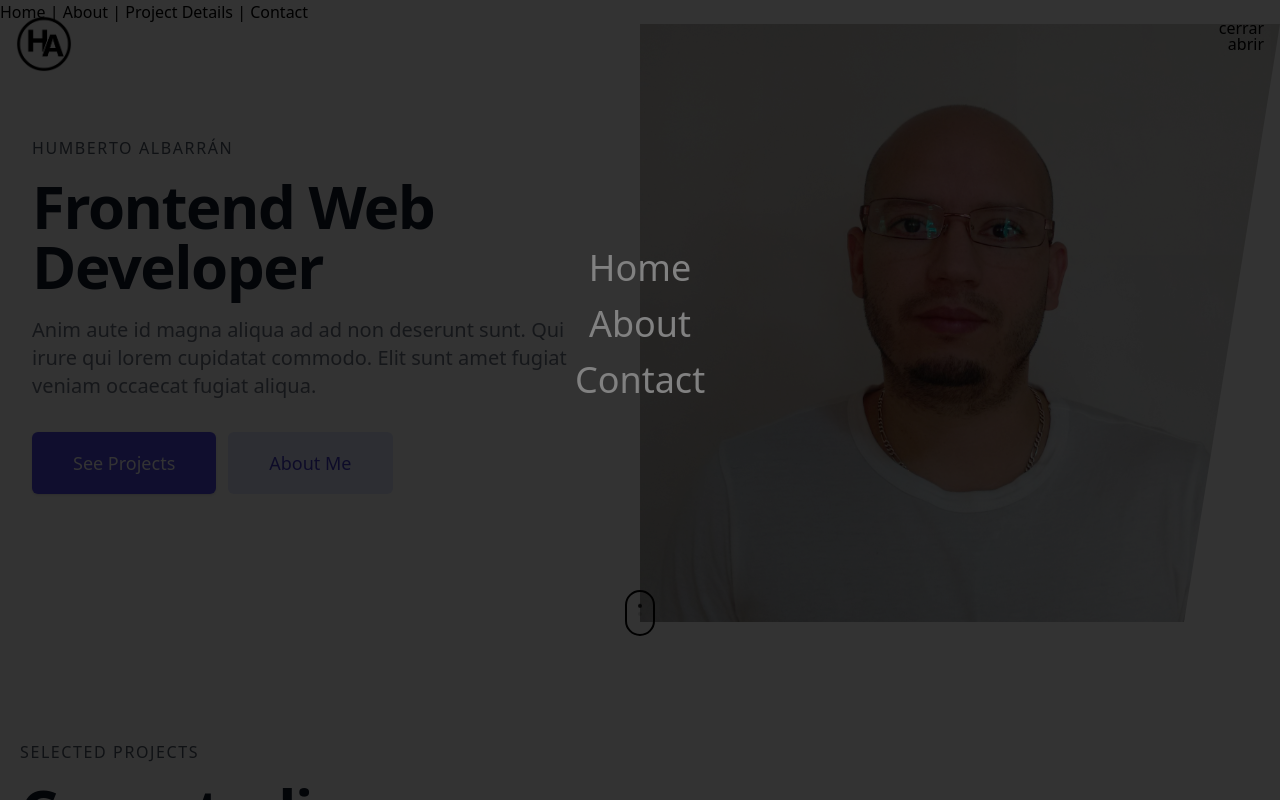
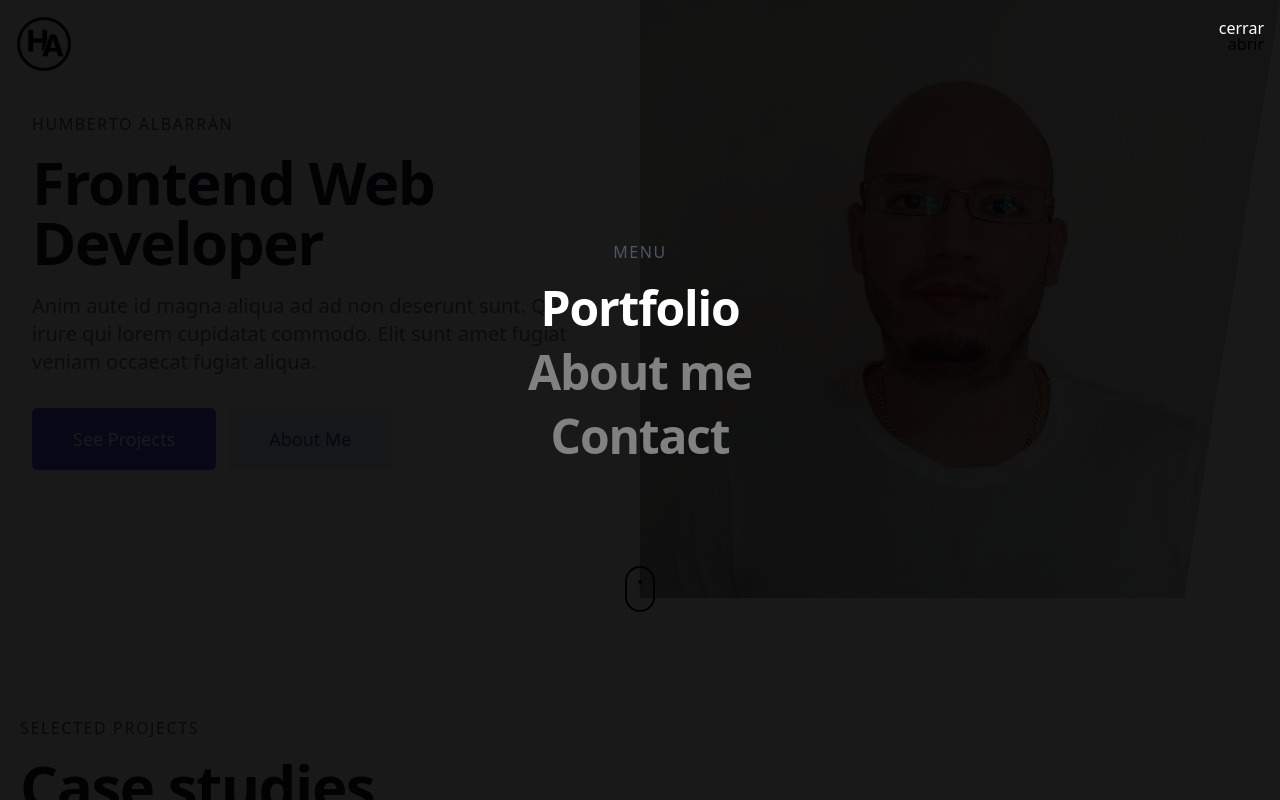
Before and after one commit to hjalbarran/portfolio-v1, a Vue app: page / in a window 1280 px wide. Both pictures are taken after a click on the button "abrir". Shown: the top 800 px of the page. Built offline with nearby package versions, Linux system fonts and the light colour scheme.

Commit message:
Mejoras en UX 'transitions' en el curtain menu

```diff
--- a/public/index.html
+++ b/public/index.html
@@ -1,5 +1,5 @@
 <!DOCTYPE html>
-<html lang="">
+<html lang="en">
   <head>
     <meta charset="utf-8">
     <meta http-equiv="X-UA-Compatible" content="IE=edge">
--- a/src/App.vue
+++ b/src/App.vue
@@ -1,9 +1,9 @@
 <template>
   <div>
-    <router-link :to="{ name: 'Home' }">Home</router-link> |
+    <!-- <router-link :to="{ name: 'Home' }">Home</router-link> |
     <router-link to="/about">About</router-link> |
     <router-link :to="{ name: 'projectDetails', params:{ projectName:'Offyrus' }}">Project Details</router-link> |
-    <router-link :to="{ name: 'contact' }">Contact</router-link>
+    <router-link :to="{ name: 'contact' }">Contact</router-link> -->
 
     <nav class="flex justify-between left-0 right-0 fixed top-0 z-10">
       <figure class="m-4">
@@ -11,26 +11,35 @@
       </figure>
       <button class="m-4" @click="openNav()">abrir</button>
     </nav>
-    <div id="myNav" class="overlay bg-black bg-opacity-80">
-      <button class="m-4 absolute top-0 right-0" @click="closeNav()">cerrar</button>
-      <div class="overlay-content relative text-center mt-10">
-        <router-link to="/" class="text-4xl" @click="closeNav()">
-          Home
-        </router-link>
-        <router-link to="/about" class="text-4xl" @click="closeNav()">
-          About
-        </router-link>
-        <router-link to="/contact" class="text-4xl" @click="closeNav()">
-          Contact
-        </router-link>
+    <div id="myNav" class="overlay bg-black bg-opacity-90 flex content-center">
+      <button class="m-4 absolute top-0 right-0 text-white" @click="closeNav()">cerrar</button>
+      <div class="overlay-content relative text-center mt-10 w-auto mx-auto">
+        <transition name="fade">
+          <h5 class="tracking-widest text-gray-600 mb-3" v-if="show">MENU</h5>
+        </transition>
+        <transition name="slide-fade1">
+          <router-link to="/" @click="closeNav()" v-if="show">
+            <h1 class="text-4xl tracking-tight font-bold sm:text-4xl md:text-5xl">
+              <span class="block xl:inline">Portfolio</span>
+            </h1>
+          </router-link>
+        </transition>
+        <transition name="slide-fade2">
+          <router-link to="/about" @click="closeNav()" v-if="show">
+            <h1 class="text-4xl tracking-tight font-bold sm:text-4xl md:text-5xl">
+              <span class="block xl:inline">About me</span>
+            </h1>
+          </router-link>
+        </transition>
+        <transition name="slide-fade3">
+          <router-link to="/contact" @click="closeNav()" v-if="show">
+            <h1 class="text-4xl tracking-tight font-bold sm:text-4xl md:text-5xl">
+              <span class="block xl:inline">Contact</span>
+            </h1>
+          </router-link>
+        </transition>
       </div>
     </div>
-
-    <!-- <div>
-      <ResponsiveNavigation
-      :navLinks='navLinks'
-      />
-    </div> -->
 
     <!-- <router-view /> -->
 
@@ -43,39 +52,22 @@
 </template>
 
 <script>
-// import ResponsiveNavigation from '@/components/ResponsiveNavigation'
 export default {
   name: 'app',
   components: {
-    // ResponsiveNavigation
   },
   data () {
     return {
-      navLinks: [
-        {
-          text: 'Portfolio',
-          path: '/',
-          icon: ''
-        },
-        {
-          text: 'About me',
-          path: '/about',
-          icon: ''
-        },
-        {
-          text: 'Contact',
-          path: '/contact',
-          icon: ''
-        }
-      ]
-      // background: "#CFCDCA"
+      show: false
     }
   },
   methods: {
     openNav () {
+      this.show = !this.show
       document.getElementById('myNav').style.height = '100%'
     },
     closeNav () {
+      this.show = !this.show
       document.getElementById('myNav').style.height = '0%'
     }
   }
@@ -83,6 +75,10 @@ export default {
 </script>
 
 <style>
+.router-link-active,
+.router-link-exact-active {
+  color:#fff!important;
+}
 .overlay {
   height: 0%;
   width: 100%;
@@ -111,17 +107,85 @@ export default {
   color: white;
 }
 
-.fade-enter-from,
+/* ANIMATION TU CURTAIN MENU */
+/* 'menu' word header*/
+.fade-enter-from {
+  opacity: 0;
+}
 .fade-leave-to {
   opacity: 0;
 }
 
-.fade-enter-active,
+.fade-enter-active {
+  transition: opacity 0.3s ease-out;
+  transition-delay: .3s;
+}
 .fade-leave-active {
-  transition: opacity 0.5s ease-out;
+  transition: opacity 0.3s ease-out;
 }
 
-/** FIRST APEAR ANIMATIONS */
+/* 1st item */
+.slide-fade1-enter-active {
+  transition: all 0.3s ease-out;
+  transition-delay: .3s;
+}
+
+.slide-fade1-leave-active {
+  transition: all 0.8s cubic-bezier(1, 0.5, 0.8, 1);
+}
+
+.slide-fade1-enter-from {
+  transform: translateX(-50px);
+  opacity: 0;
+}
+
+.slide-fade1-leave-to {
+  opacity: 0;
+  transition: all 0.3s ease-out;
+}
+
+
+/* 2nd item */
+.slide-fade2-enter-active {
+  transition: all 0.3s ease-out;
+  transition-delay: .4s;
+}
+
+.slide-fade2-leave-active {
+  transition: all 0.8s cubic-bezier(1, 0.5, 0.8, 1);
+}
+
+.slide-fade2-enter-from {
+  transform: translateX(-50px);
+  opacity: 0;
+}
+
+.slide-fade2-leave-to {
+  opacity: 0;
+  transition: all 0.3s ease-out;
+}
+
+/* 3rd item */
+.slide-fade3-enter-active {
+  transition: all 0.3s ease-out;
+  transition-delay: .5s;
+}
+
+.slide-fade3-leave-active {
+  transition: all 0.8s cubic-bezier(1, 0.5, 0.8, 1);
+}
+
+.slide-fade3-enter-from {
+  transform: translateX(-50px);
+  opacity: 0;
+}
+
+.slide-fade3-leave-to {
+  opacity: 0;
+  transition: all 0.3s ease-out;
+}
+
+/** FIRST APPEAR ANIMATIONS */
 .first-animation {
   -webkit-animation: animation-1st .6s linear;
   animation: animation-1st .6s linear;
--- a/src/components/ResponsiveNavigation.vue
+++ /dev/null
@@ -1,68 +0,0 @@
-<template>
-    <nav class="flex justify-between z-10 absolute">
-        <!-- <figure class="m-4">
-            <img :src="require('@/assets/images/logo-empty.png')" alt="" class="w-14">
-        </figure> -->
-        <button class="z-20" @click="toggleNav()">Menu</button>
-        <div class="menu-canvas" ref="menu">
-           <!-- MENU-CANVAS -->
-        </div>
-    </nav>
-</template>
-
-<script>
-export default {
-    props: {
-        navLinks: {
-            type: Object,
-            required: true
-        },
-    },
-    methods: {
-        toggleNav(){
-            const nav = this.$refs.menu.classList
-            nav.contains('active') ? nav.remove('active') : nav.add('active')
-        }
-    }
-}
-</script>
-
-<style lang="scss" scoped>
-nav {
-    width: 100%;
-    ul {
-        margin-block-start: 0;
-        margin-block-end: 0;
-        padding-inline-start: 0;
-    }
-}
-
-.menu-canvas {
-    // height: 5vh;
-    // width: 100vw;
-    display: none;
-    background: #00ff9f;
-    display:flex;
-    justify-content: center;
-    // align-items: center;
-    transform: translatey(100%);
-    transition: all .9s;
-    position: fixed;
-    overflow: hidden;
-}
-
-.active {
-    height: 100vh;
-    width: 100%;
-    transform: none;
-    position:fixed;
-    overflow: hidden;
-}
-
-button {
-    margin:1rem;
-    position: absolute;
-    z-index:above;
-    right: 0;
-}
-</style>
--- a/src/views/About.vue
+++ b/src/views/About.vue
@@ -154,7 +154,7 @@ export default {
 .before-enter {
   opacity: 0;
   transform: translateY(30px);
-  transition: all .5s linear;
+  transition: all .4s linear;
 }
 
 .enter {
--- a/src/views/Home.vue
+++ b/src/views/Home.vue
@@ -161,7 +161,7 @@ export default {
 .before-enter {
   opacity: 0;
   transform: translateY(30px);
-  transition: all .5s linear;
+  transition: all .4s linear;
 }
 
 .enter {
--- a/src/views/ProjectDetails.vue
+++ b/src/views/ProjectDetails.vue
@@ -88,7 +88,7 @@ export default {
 .before-enter {
   opacity: 0;
   transform: translateY(30px);
-  transition: all .5s linear;
+  transition: all .4s linear;
 }
 
 .enter {
```
